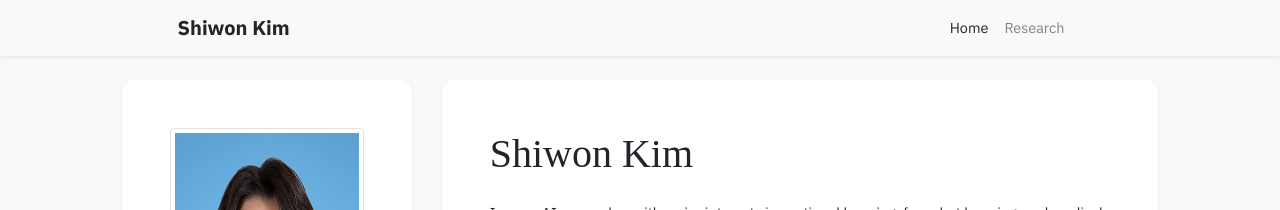
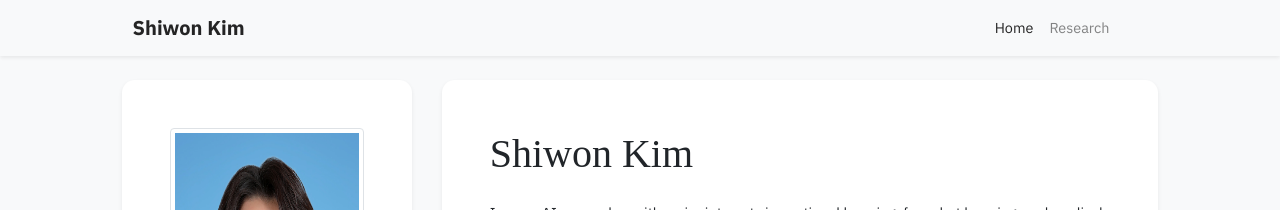
Before and after one commit to shiwonkim/shiwonkim.github.io, a Jekyll site: the page built from index.html, in a window 1280 px wide. Shown: the top 210 px of the page. Built offline with Jekyll 4.4.1, drawn with Linux system fonts in a browser that asks for light colours; nearby versions of some CDN libraries; some web fonts are replaced; a style sheet for code colours, icons or effects is not loaded.

Commit message:
edit profile

```diff
--- a/_includes/navbar.html
+++ b/_includes/navbar.html
@@ -1,5 +1,5 @@
 <nav class="navbar navbar-expand-sm navbar-light bg-light fixed-top mb-5 shadow-sm">
-  <div class="container">
+  <div class="{% if page.container_class %}{{ page.container_class }}{% else %}container-fluid{% endif %}">
     <div class="row w-100">
       <div class="col-12 col-lg-10 mx-auto d-flex justify-content-between align-items-center">
         <a class="navbar-brand" href="{{ '/' | relative_url }}">
```
